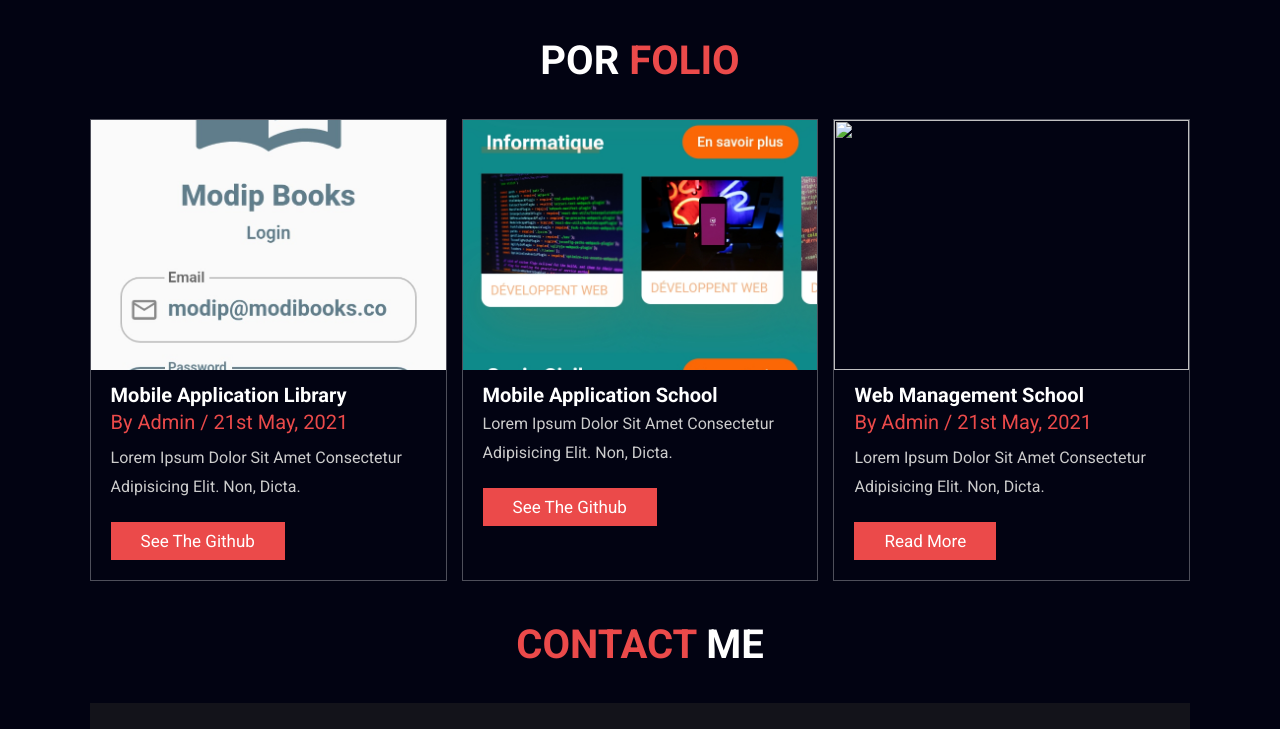
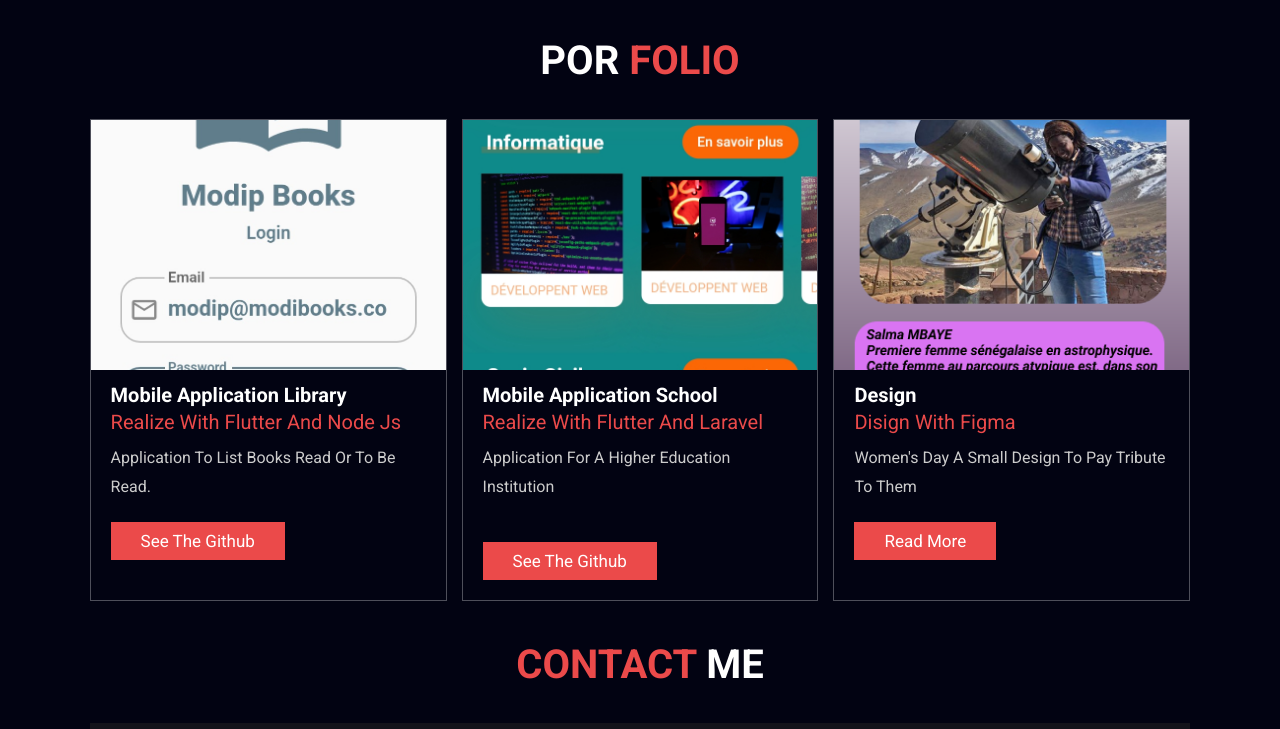
Before and after one commit to Modip/modip.github.io, a plain HTML site: page index.html in a window 1280 px wide. Shown: the part 1357-2086 px from the top of the page. Drawn offline with nearby package versions, Linux system fonts and the light colour scheme.

Commit message:
somes add

```diff
--- a/index.html
+++ b/index.html
@@ -65,7 +65,7 @@
                     <div class="about-col-2">
                         <div class="content">
                             <h3>I can help you for your project</h3>
-                            <p>I learned web and mobile development at Simplon Senegal. Voluptatibus qui ea ullam, enim tempora ipsum fuga alias quae ratione a officiis id temporibus autem? Quod nemo facilis cupiditate. Ex, vel?</p>
+                            <p>I learned web and mobile development at Simplon Senegal. This training has allowed me to become autonomous. Thus I can quickly rise in competence on various technologies</p>
                             <div class="tab-titles">
                                 <p class="tab-links active-link" onclick="opentab('education')">Education</p>
                                 <p class="tab-links" onclick="opentab('skills')">Skills</p>
@@ -120,15 +120,14 @@
         <h1 class="heading">por<span> folio </span> </h1>
 
         <div class="box-container">
-
             <div class="box">
                 <div class="image">
                     <img src="images/modipbook1.jpg" alt="">
                 </div>
                 <div class="content">
                     <h3 class="title">Mobile application library</h3>
-                    <span>by admin / 21st may, 2021</span>
-                    <p>Lorem ipsum dolor sit amet consectetur adipisicing elit. Non, dicta.</p>
+                    <span>realize with flutter and node js</span>
+                    <p>application to list books read or to be read.</p>
                     <a href="https://github.com/Modip/modip_books_flutter" target="_blank" class="btn">see the github</a>
                 </div>
             </div>
@@ -139,8 +138,9 @@
                 </div>
                 <div class="content">
                     <h3 class="title">Mobile application school</h3>
-                    <!-- <span>by admin / 21st may, 2021</span> -->
-                    <p>Lorem ipsum dolor sit amet consectetur adipisicing elit. Non, dicta.</p>
+                    <span>realize with flutter and laravel</span>
+                    <p>application for a higher education institution</p>
+                    <p></p>
                     <a href="https://github.com/Modip/CFP_Flutter" target="_blank" class="btn">see the github</a>
 
                 </div>
@@ -148,12 +148,13 @@
 
             <div class="box">
                 <div class="image">
-                    <img src="" alt="">
+                    <img src="images/salma.png" alt="">
                 </div>
                 <div class="content">
-                    <h3 class="title">Web  Management school</h3>
-                    <span>by admin / 21st may, 2021</span>
-                    <p>Lorem ipsum dolor sit amet consectetur adipisicing elit. Non, dicta.</p>
+                    <h3 class="title">Design</h3>
+                    <span>Disign with figma</span>
+                    <p>women's day a small design to pay tribute to them </p>
+
                     <a href="#" class="btn">read more</a>
                 </div>
             </div>
```
Also changed, not shown: images/salma.png (added).
